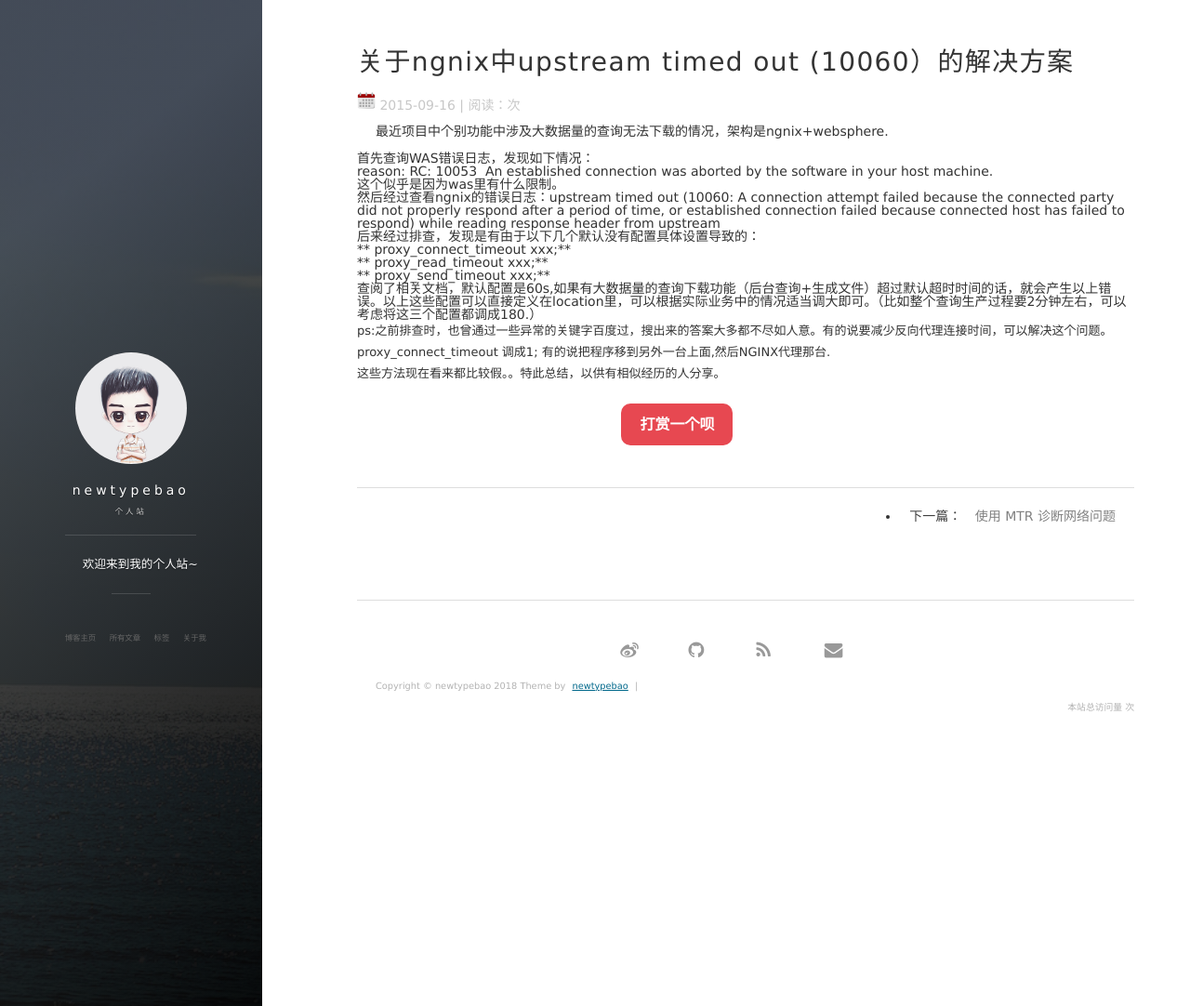
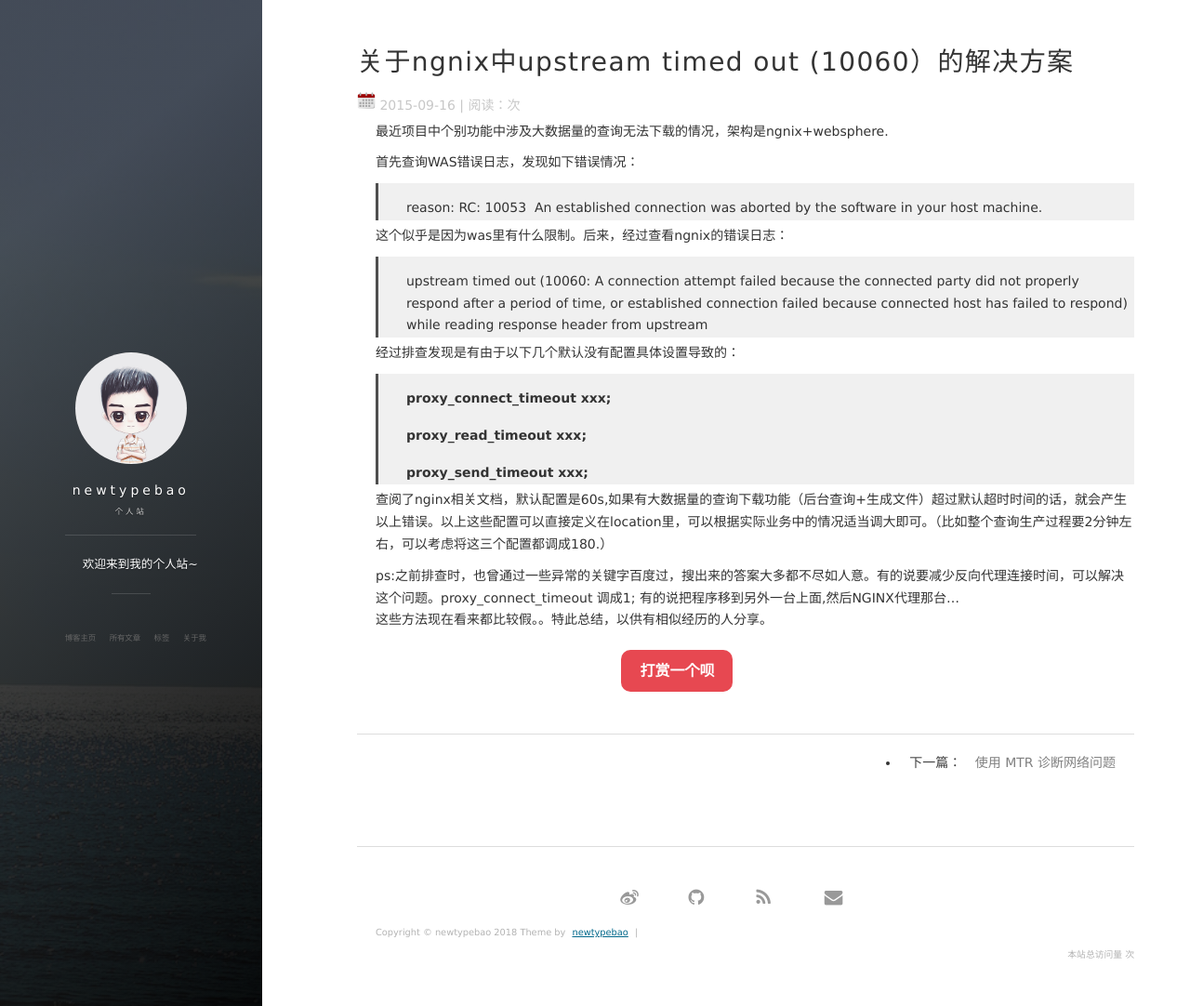
Before and after one commit to newtypebao/newtypebaoblog.github.io, a Jekyll site: the page built from _posts/2015-09-16-nginx_upstream_timeout.md, in a window 1280 px wide and 1082 px high. Shown: the whole window at 93% size. Built offline with Jekyll 4.4.1, drawn with Linux system fonts in a browser that asks for light colours; nearby versions of some CDN libraries; comment, search, counter and statistics services are not loaded.

Commit message:
* 优化了排版

```diff
--- a/_posts/2015-09-16-nginx_upstream_timeout.md
+++ b/_posts/2015-09-16-nginx_upstream_timeout.md
@@ -7,36 +7,21 @@ tag: java
 
 最近项目中个别功能中涉及大数据量的查询无法下载的情况，架构是ngnix+websphere.
 
-<div>首先查询WAS错误日志，发现如下情况：</div>
+首先查询WAS错误日志，发现如下错误情况： <br />
+>reason: RC: 10053  An established connection was aborted by the software in your host machine. <br />
 
-<div>
+这个似乎是因为was里有什么限制。后来，经过查看ngnix的错误日志：
+>upstream timed out (10060: A connection attempt failed because the connected party did not properly respond after a period of time, or established connection failed because connected host has failed to respond) while reading response header from upstream
 
-<div>reason: RC: 10053  An established connection was aborted by the software in your host machine.</div>
+经过排查发现是有由于以下几个默认没有配置具体设置导致的：
 
-<div>这个似乎是因为was里有什么限制。</div>
+>**proxy_connect_timeout xxx;**
 
-<div>然后经过查看ngnix的错误日志：upstream timed out (10060: A connection attempt failed because the connected party did not properly respond after a period of time, or established connection failed because connected host has failed to respond) while reading response header from upstream<wbr></div>
+>**proxy_read_timeout xxx;**
 
-<div>后来经过排查，发现是有由于以下几个默认没有配置具体设置导致的：</div>
+>**proxy_send_timeout xxx;**
 
-<div>
+查阅了nginx相关文档，默认配置是60s,如果有大数据量的查询下载功能（后台查询+生成文件）超过默认超时时间的话，就会产生以上错误。以上这些配置可以直接定义在location里，可以根据实际业务中的情况适当调大即可。（比如整个查询生产过程要2分钟左右，可以考虑将这三个配置都调成180.）
 
-<div>** proxy_connect_timeout xxx;**</div>
-
-<div>** proxy_read_timeout xxx;**</div>
-
-<div>** proxy_send_timeout xxx;**</div>
-
-</div>
-
-<div>查阅了相关文档，默认配置是60s,如果有大数据量的查询下载功能（后台查询+生成文件）超过默认超时时间的话，就会产生以上错误。以上这些配置可以直接定义在location里，可以根据实际业务中的情况适当调大即可。（比如整个查询生产过程要2分钟左右，可以考虑将这三个配置都调成180.）</div>
-
-</div>
-
-<div>
-
-<div><font size="2"><span style="line-height: 22.75px;">ps:之前排查时，也曾通过一些异常的关键字百度过，搜出来的答案大多都不尽如人意。有的说要减少反向代理连接时间，可以解决这个问题。proxy_connect_timeout 调成1; 有的说把程序移到另外一台上面,然后NGINX代理那台.</span></font></div>
-
-<div><font size="2"><span style="line-height: 22.75px;">这些方法现在看来都比较假。。特此总结，以供有相似经历的人分享。</span></font></div>
-
-</div>
+ps:之前排查时，也曾通过一些异常的关键字百度过，搜出来的答案大多都不尽如人意。有的说要减少反向代理连接时间，可以解决这个问题。proxy_connect_timeout 调成1; 有的说把程序移到另外一台上面,然后NGINX代理那台...<br />
+这些方法现在看来都比较假。。特此总结，以供有相似经历的人分享。
```
Also changed, not shown: _posts/2018-04-28-installrstatdincentos7.md (+2 -0 lines), _posts/jekyll_tutorials2.md (deleted, +0 -40 lines).
